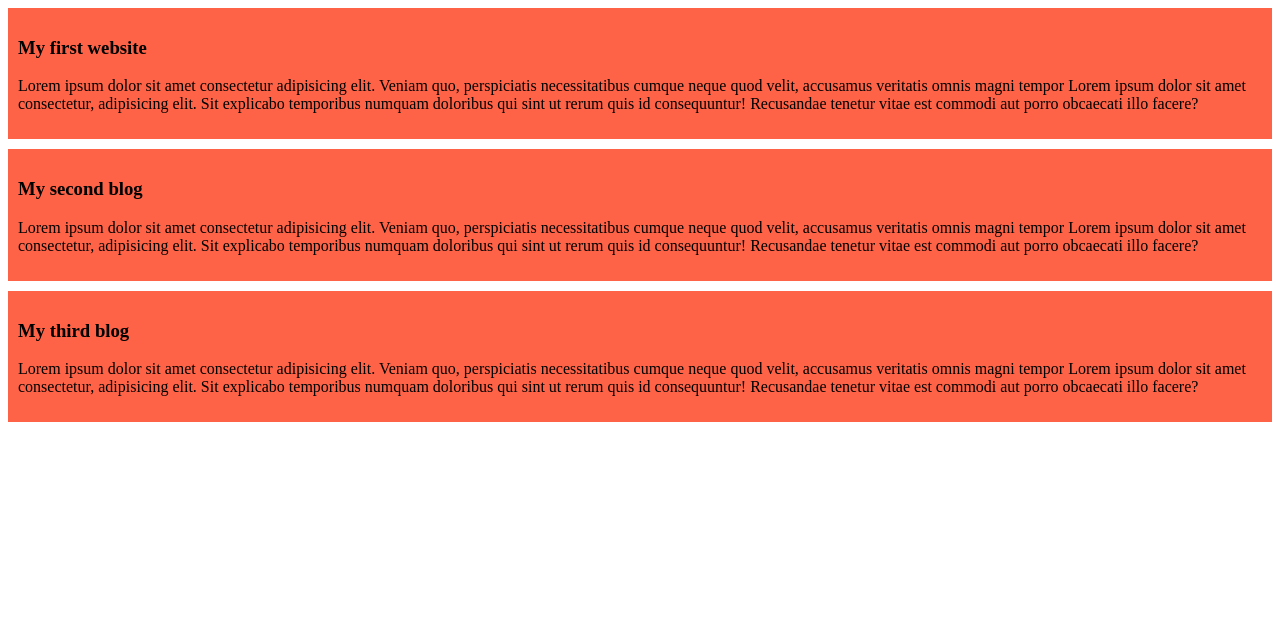
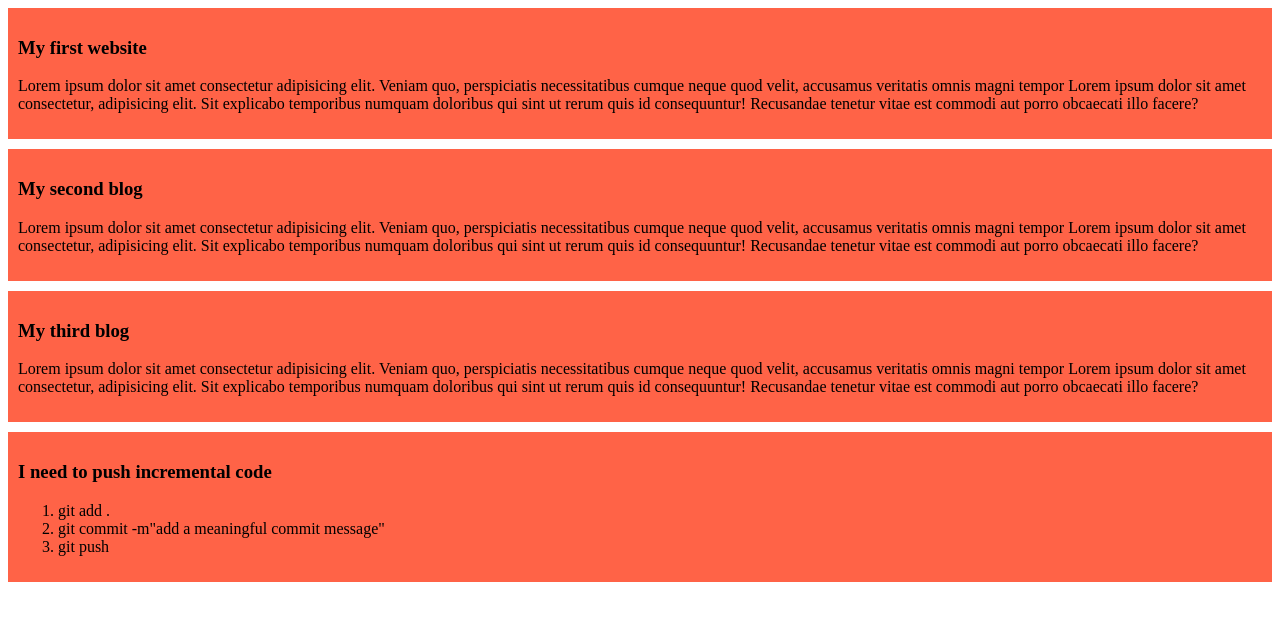
Before and after one commit to Nfnshakila/my-simple-website, a plain HTML site: page index.html in a window 1280 px wide. Drawn offline with Linux system fonts and the light colour scheme.

Commit message:
added a list to push code

```diff
--- a/index.html
+++ b/index.html
@@ -19,6 +19,14 @@
         <h3>My third blog</h3>
         <p>Lorem ipsum dolor sit amet consectetur adipisicing elit. Veniam quo, perspiciatis necessitatibus cumque neque quod velit, accusamus veritatis omnis magni tempor Lorem ipsum dolor sit amet consectetur, adipisicing elit. Sit explicabo temporibus numquam doloribus qui sint ut rerum quis id consequuntur! Recusandae tenetur vitae est commodi aut porro obcaecati illo facere?</p>
     </div>
+    <div>
+        <h3>I need to push incremental code</h3>
+        <ol>
+            <li>git add .</li>
+            <li>git commit -m"add a meaningful commit message"</li>
+            <li>git push</li>
+        </ol>
+    </div>
 
 
 </body>
```
